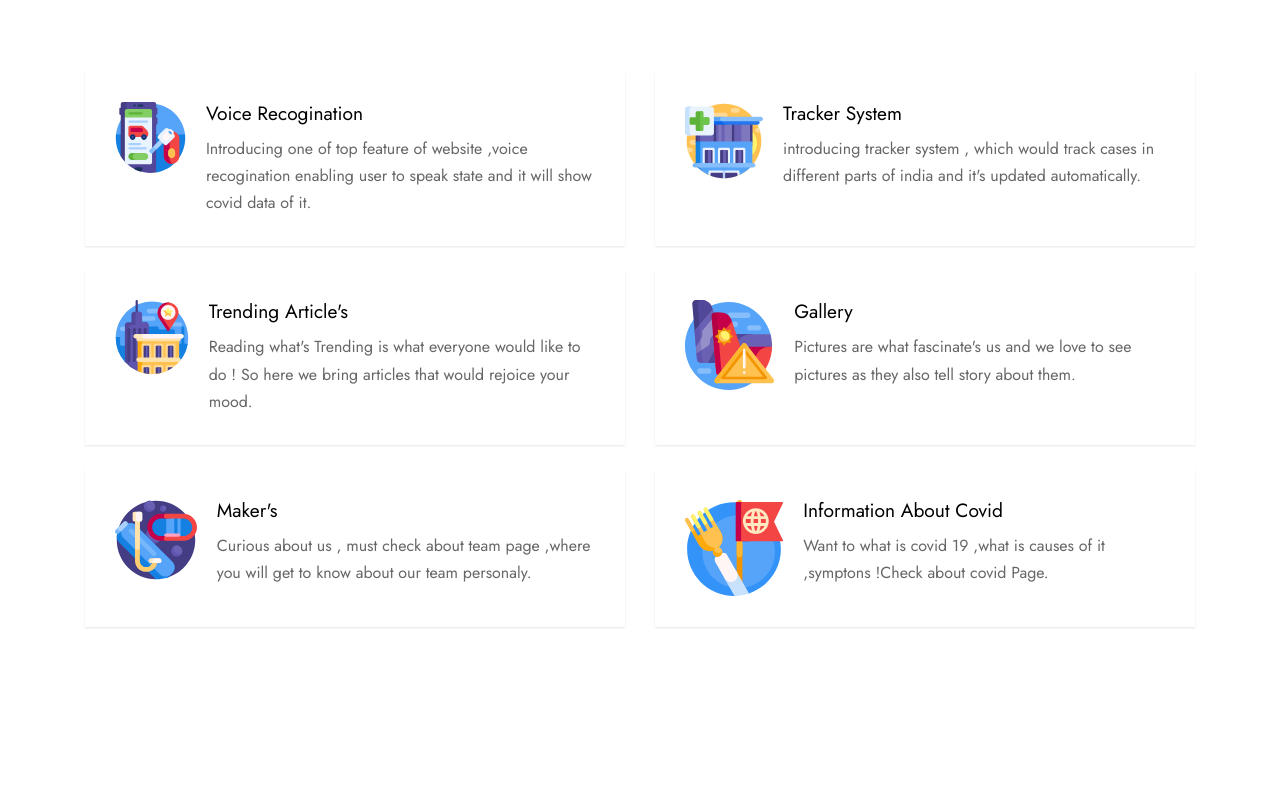
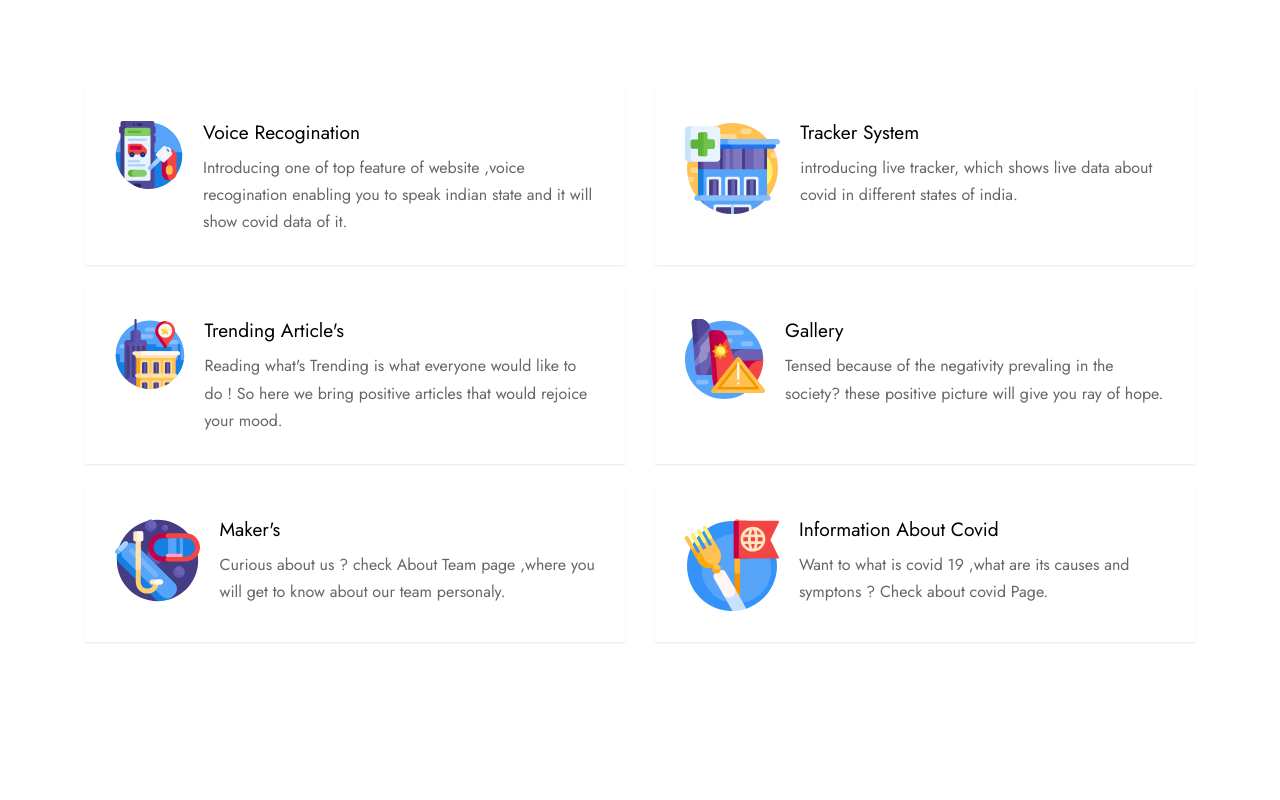
Before and after one commit to Anmolreshi/team1, a plain HTML site: page index.html in a window 1280 px wide. Shown: the part 1640-2440 px from the top of the page. Drawn offline with Linux system fonts and the light colour scheme; files whose address does not match are found by name.

Commit message:
Update index.html

```diff
--- a/index.html
+++ b/index.html
@@ -122,7 +122,7 @@
                                     surfaces around the person.</p>
           </div>
           <div class="col-lg-4">
-            <img src="images/co.png" alt="Image" class="img-fluid">
+            <img src="images/cov1.png" alt="Image" class="img-fluid">
           </div>
           <div class="col-lg-4">
             <p>COVID-19 affects different people in different ways. Most infected
@@ -153,7 +153,7 @@
               </div>
               <div class="service-about">
                 <h3>Voice Recogination</h3>
-                <p>Introducing one of top feature of website ,voice recogination enabling user to speak state and it will show
+                <p>Introducing one of top feature of website ,voice recogination enabling you to speak indian state and it will show
                   covid data of it.
                   </p>
               </div>
@@ -167,7 +167,7 @@
               </div>
               <div class="service-about">
                 <h3>Tracker System</h3>
-                <p>introducing tracker system , which would track cases in different parts of india and it's updated automatically. </p>
+                <p>introducing live tracker, which shows live data about covid in different states of india. </p>
               </div>
             </div>
           </div>
@@ -179,7 +179,7 @@
               </div>
               <div class="service-about">
                 <h3>Trending Article's</h3>
-                <p>Reading what's Trending is what everyone would like to do ! So here we bring articles that would rejoice your mood. </p>
+                <p>Reading what's Trending is what everyone would like to do ! So here we bring  positive articles that would rejoice your mood. </p>
               </div>
             </div>
           </div>
@@ -191,7 +191,7 @@
               </div>
               <div class="service-about">
                 <h3>Gallery</h3>
-                <p>Pictures are what fascinate's us and we love to see pictures as they also tell story about them.</p>
+                <p>Tensed because of the negativity prevaling in the society? these positive picture will give you ray of hope.</p>
               </div>
             </div>
           </div>
@@ -203,7 +203,7 @@
               </div>
               <div class="service-about">
                 <h3>Maker's</h3>
-                <p>Curious about us , must check about team page ,where you will get to know about our team personaly.</p>
+                <p>Curious about us ? check About Team page ,where you will get to know about our team personaly.</p>
               </div>
             </div>
           </div>
@@ -215,7 +215,7 @@
               </div>
               <div class="service-about">
                 <h3>Information About Covid</h3>
-                <p>Want to what is covid 19 ,what is causes of it ,symptons !Check about covid Page.</p>
+                <p>Want to what is covid 19 ,what are its causes and symptons ? Check about covid Page.</p>
               </div>
             </div>
           </div>
@@ -351,8 +351,9 @@
           </div>
           <div class="slide">
             <blockquote>
-              <p> Taking care if yourself doesn’t mean me first, it means me too .</p>
-              <p><b><cite>&mdash; L.R Knost</cite></b></p>
+              <p> One of the most important secrets of life that will be more contented is the act of gratitude and being grateful for the things you have
+                in your life. It is so natural to get caught on the continually needing more prepare, that we don't stop to welcome the things that we have now.</p>
+              <p><b><cite>&mdash; Adam Green</cite></b></p>
             </blockquote>
           </div>
         </div>
```
